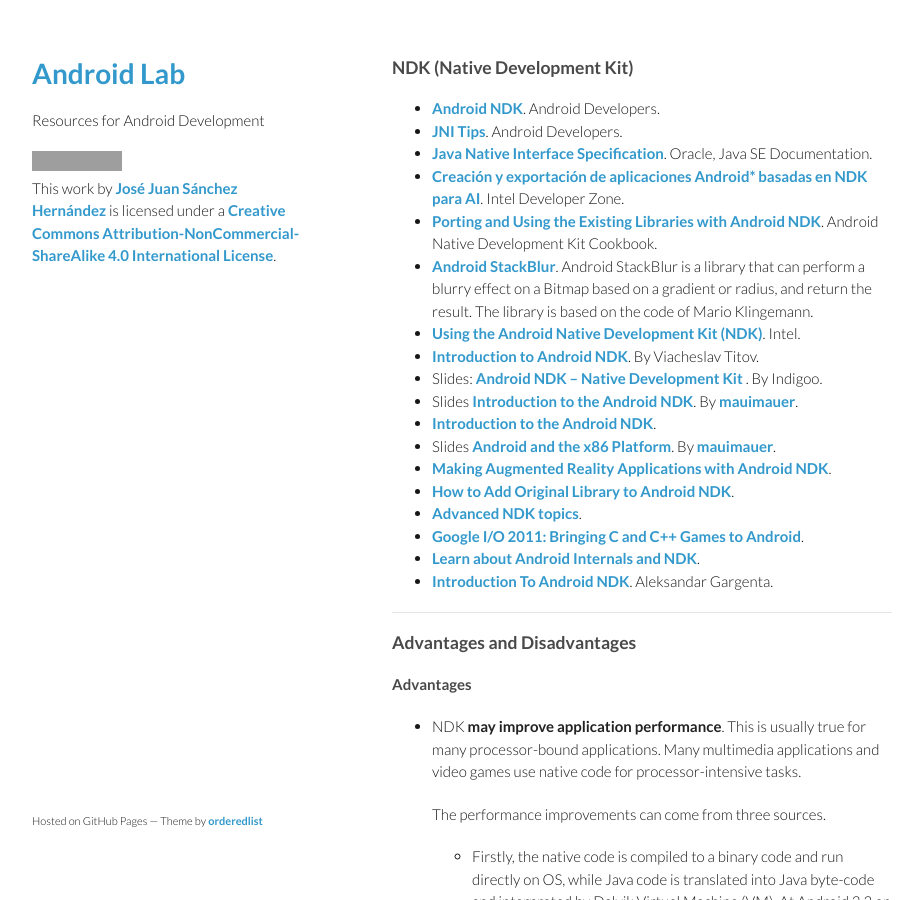
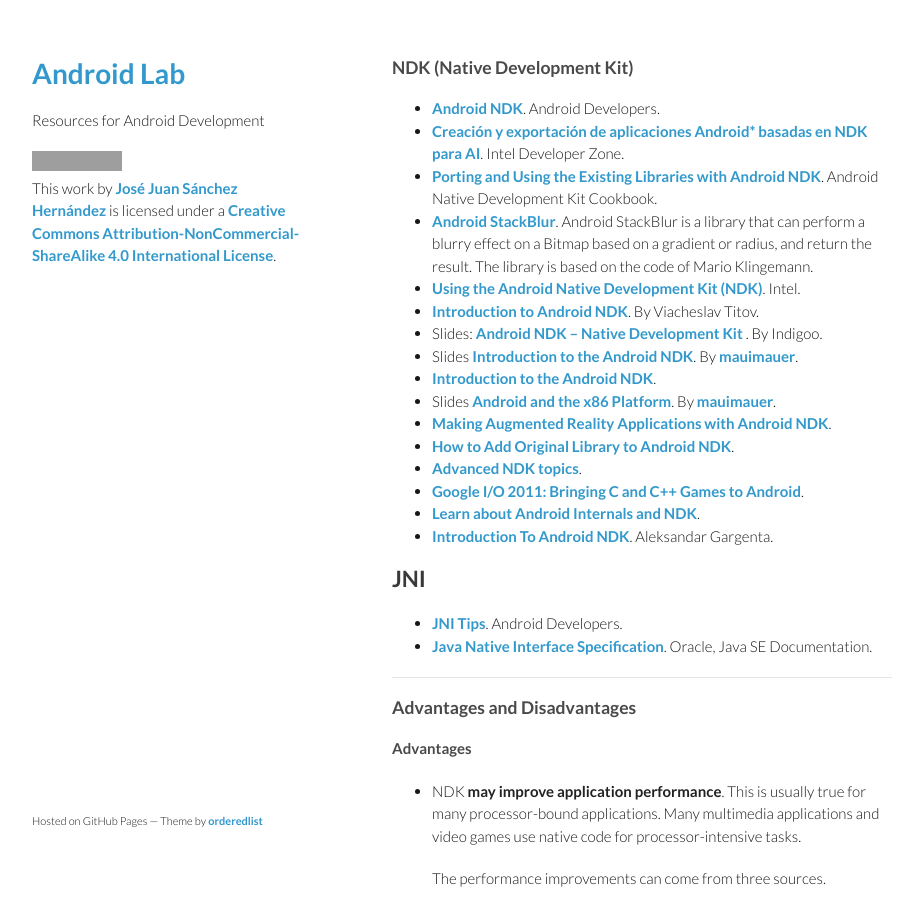
Before and after one commit to josejuansanchez/josejuansanchez.github.io, a Jekyll site: the page built from androidlab/ndk.md, in a window 1280 px wide and 900 px high. Shown: the whole window, without its empty margins (178-1101 px from the left). Built offline with Jekyll 4.4.1, drawn with Linux system fonts in a browser that asks for light colours; some of the changed lines change nothing that is shown; grey boxes are pictures that could not be loaded.

Commit message:
Update ndk.md

```diff
--- a/androidlab/ndk.md
+++ b/androidlab/ndk.md
@@ -6,8 +6,6 @@
 ### NDK (Native Development Kit)
 
 * [Android NDK](http://developer.android.com/tools/sdk/ndk/index.html). Android Developers.
-* [JNI Tips](https://developer.android.com/training/articles/perf-jni.html). Android Developers.
-* [Java Native Interface Specification](http://docs.oracle.com/javase/7/docs/technotes/guides/jni/spec/jniTOC.html). Oracle, Java SE Documentation.
 * [Creación y exportación de aplicaciones Android* basadas en NDK para AI](http://software.intel.com/es-es/android/articles/creating-and-porting-ndk-based-android-apps-for-ia). Intel Developer Zone.
 * [Porting and Using the Existing Libraries with Android NDK](http://www.packtpub.com/sites/default/files/9781849691505_Chapter_08.pdf). Android Native Development Kit Cookbook.
 * [Android StackBlur](https://github.com/kikoso/android-stackblur). Android StackBlur is a library that can perform a blurry effect on a Bitmap based on a gradient or radius, and return the result. The library is based on the code of Mario Klingemann.
@@ -23,6 +21,12 @@
 * [Google I/O 2011: Bringing C and C++ Games to Android](https://www.youtube.com/watch?v=5yorhsSPFG4&feature=youtube_gdata_player).
 * [Learn about Android Internals and NDK](https://www.youtube.com/watch?v=byFTAhXVF7k&feature=youtube_gdata_player).
 * [Introduction To Android NDK](https://thenewcircle.com/s/post/1153/introduction_to_ndk). Aleksandar Gargenta.
+
+## JNI
+
+* [JNI Tips](https://developer.android.com/training/articles/perf-jni.html). Android Developers.
+* [Java Native Interface Specification](http://docs.oracle.com/javase/7/docs/technotes/guides/jni/spec/jniTOC.html). Oracle, Java SE Documentation.
+
 
 ----
 ### Advantages and Disadvantages
```
